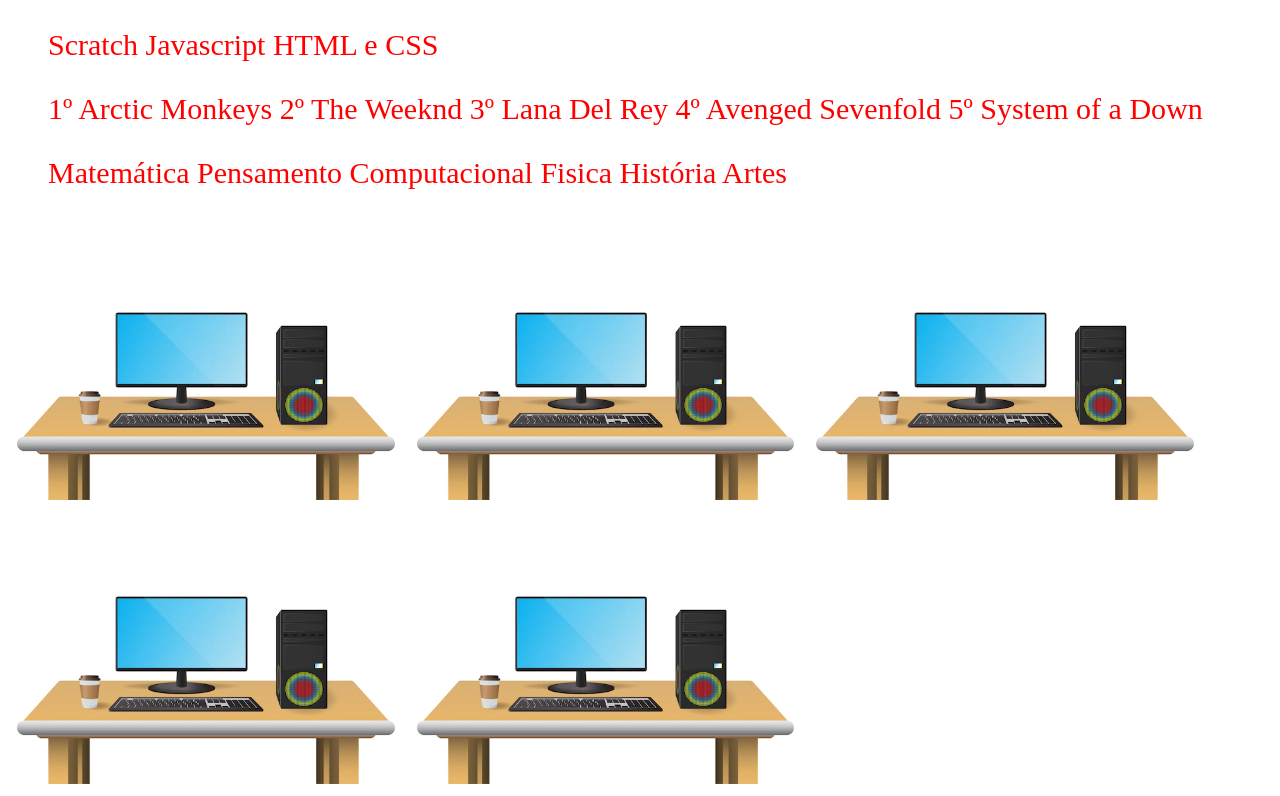
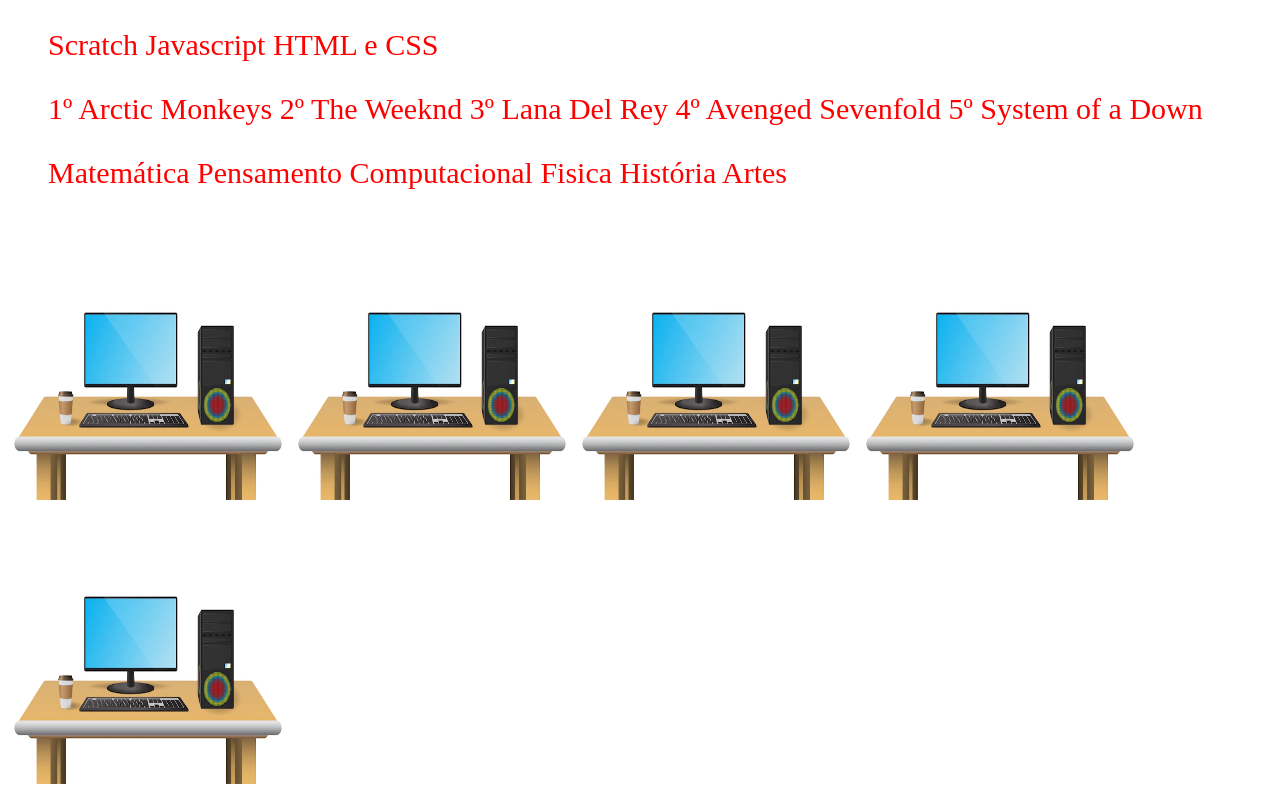
Before and after one commit to F3lyxx/1b-jenifer-camargo, a plain HTML site: page index.html in a window 1280 px wide. Shown: the part 577-1373 px from the top of the page. Drawn offline with Linux system fonts and the light colour scheme.

Commit message:
Update index.html

```diff
--- a/index.html
+++ b/index.html
@@ -39,11 +39,11 @@
      </div>
 
  <div class="imagens">
-      <img src="computador.png" width"280" height="280">
-      <img src="computador.png" width"280" height="280">
-      <img src="computador.png" width"280" height="280">
-      <img src="computador.png" width"280" height="280">
-      <img src="computador.png" width"280" height="280">
+      <img src="computador.png" width="280" height="280">
+      <img src="computador.png" width="280" height="280">
+      <img src="computador.png" width="280" height="280">
+      <img src="computador.png" width="280" height="280">
+      <img src="computador.png" width="280" height="280">
      </div>
 
 </body>
```
